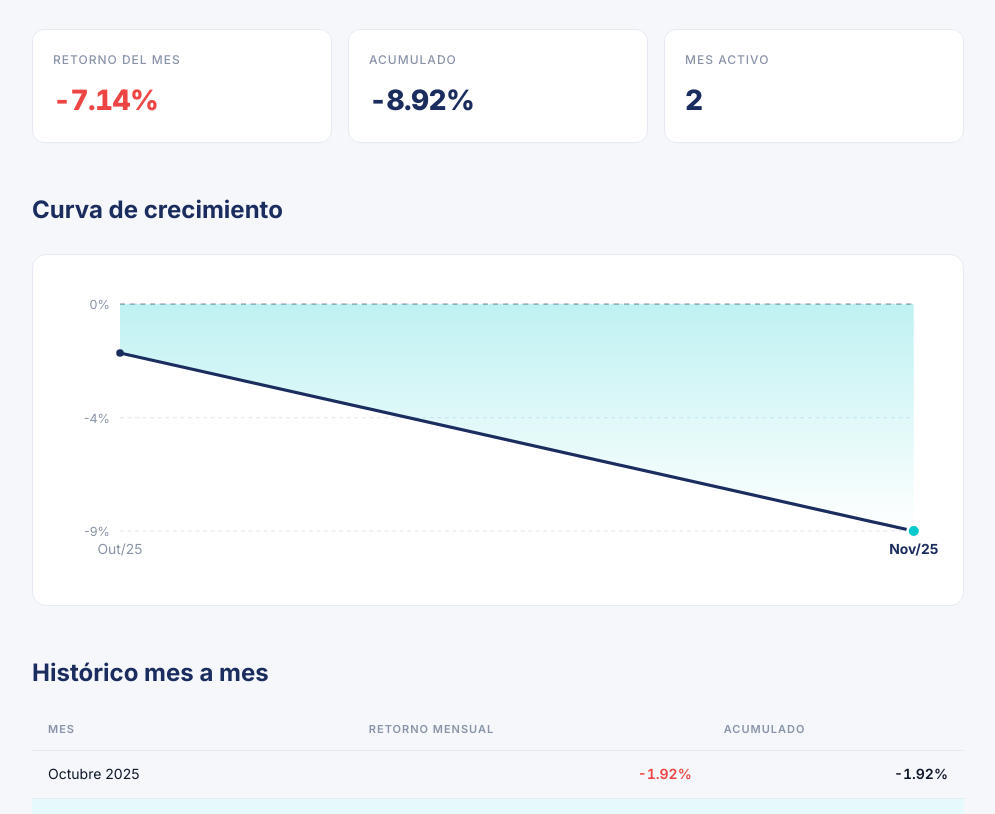
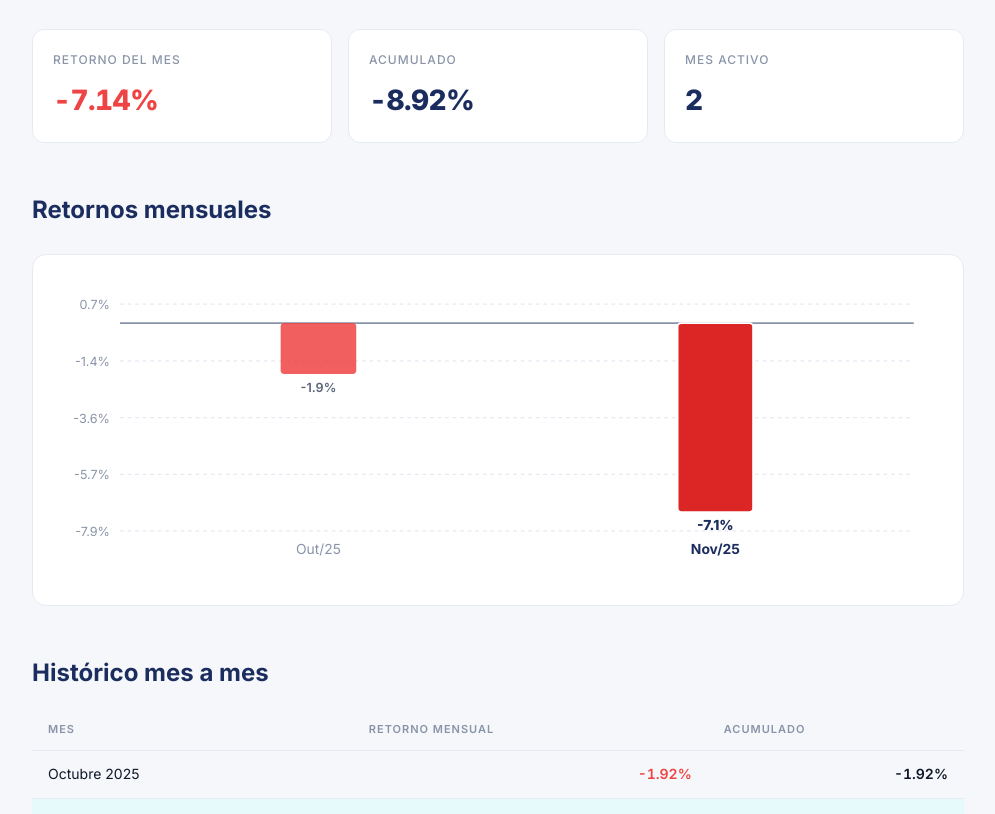
Before and after one commit to SE7E666/ricx-trading, a plain HTML site: page resultados/2025-11.html in a window 1280 px wide. Shown: the part 273-1087 px from the top of the page, without its empty margins (142-1137 px from the left). Drawn offline with Linux system fonts and the light colour scheme.

Commit message:
chore: update resultados/2025-11.html

```diff
--- a/resultados/2025-11.html
+++ b/resultados/2025-11.html
@@ -73,12 +73,16 @@ h2{font-size:24px;font-weight:700;margin:48px 0 16px;color:#1B2D5E}
 .equity-card{background:#fff;border:1px solid #E6EAF2;border-radius:14px;padding:24px;margin:24px 0}
 .equity{width:100%;height:auto;display:block}
 .equity .grid{stroke:#E6EAF2;stroke-width:1;stroke-dasharray:3,3}
-.equity .zero{stroke:#8A94A8;stroke-width:1;stroke-dasharray:4,4}
-.equity .pt{fill:#1B2D5E}
-.equity .pt-hl{fill:#00C8CC;stroke:#fff;stroke-width:2}
+.equity .zero{stroke:#8A94A8;stroke-width:1.5}
+.equity .bar-pos{fill:#10B981;opacity:.85}
+.equity .bar-neg{fill:#EF4444;opacity:.85}
+.equity .bar-hl-pos{fill:#059669;stroke:#fff;stroke-width:1.5}
+.equity .bar-hl-neg{fill:#DC2626;stroke:#fff;stroke-width:1.5}
 .equity .tick{font-family:'Inter',sans-serif;font-size:11px;fill:#8A94A8}
 .equity .tick-hl{font-family:'Inter',sans-serif;font-size:11px;fill:#1B2D5E;font-weight:700}
 .equity .ytick{font-family:'Inter',sans-serif;font-size:10px;fill:#8A94A8}
+.equity .vlabel{font-family:'Inter',sans-serif;font-size:10px;fill:#5A6478;font-weight:600}
+.equity .vlabel-hl{font-family:'Inter',sans-serif;font-size:11px;fill:#1B2D5E;font-weight:800}
 .history-table{width:100%;border-collapse:collapse;margin-top:16px;font-size:14px}
 .history-table th,.history-table td{padding:12px 16px;border-bottom:1px solid #E6EAF2;text-align:left}
 .history-table th{font-size:11px;color:#8A94A8;text-transform:uppercase;letter-spacing:1px;font-weight:600}
@@ -137,30 +141,29 @@ footer a:hover{color:#00C8CC}
       <div class="kpi"><span class="kpi-label">Mes activo</span><b class="kpi-value">2</b></div>
     </div>
 
-    <h2>Curva de crecimiento</h2>
+    <h2>Retornos mensuales</h2>
     <div class="equity-card">
       <svg viewBox="0 0 700 240" class="equity" preserveAspectRatio="xMidYMid meet">
-<defs>
-  <linearGradient id="ag" x1="0" y1="0" x2="0" y2="1">
-    <stop offset="0%" stop-color="#00C8CC" stop-opacity=".25"/>
-    <stop offset="100%" stop-color="#00C8CC" stop-opacity="0"/>
-  </linearGradient>
-</defs>
 <line x1="50" y1="20.0" x2="680" y2="20.0" class="grid"/>
-<text x="42" y="24.0" text-anchor="end" class="ytick">0%</text>
+<text x="42" y="24.0" text-anchor="end" class="ytick">0.7%</text>
+<line x1="50" y1="65.0" x2="680" y2="65.0" class="grid"/>
+<text x="42" y="69.0" text-anchor="end" class="ytick">-1.4%</text>
 <line x1="50" y1="110.0" x2="680" y2="110.0" class="grid"/>
-<text x="42" y="114.0" text-anchor="end" class="ytick">-4%</text>
+<text x="42" y="114.0" text-anchor="end" class="ytick">-3.6%</text>
+<line x1="50" y1="155.0" x2="680" y2="155.0" class="grid"/>
+<text x="42" y="159.0" text-anchor="end" class="ytick">-5.7%</text>
 <line x1="50" y1="200.0" x2="680" y2="200.0" class="grid"/>
-<text x="42" y="204.0" text-anchor="end" class="ytick">-9%</text>
+<text x="42" y="204.0" text-anchor="end" class="ytick">-7.9%</text>
 
-<line x1="50" y1="20.0" x2="680" y2="20.0" class="zero"/>
-<path d="M 50.0,58.7 L 680.0,200.0 L 680.0,20.0 L 50.0,20.0 Z" fill="url(#ag)" stroke="none"/>
-<path d="M 50.0,58.7 L 680.0,200.0" fill="none" stroke="#1B2D5E" stroke-width="2.5" stroke-linecap="round" stroke-linejoin="round"/>
-<circle cx="50.0" cy="58.7" r="3" class="pt"/>
-<circle cx="680.0" cy="200.0" r="5" class="pt-hl"/>
+<line x1="50" y1="35.0" x2="680" y2="35.0" class="zero"/>
+<rect x="177.5" y="35.0" width="60.0" height="40.4" rx="3" ry="3" class="bar-neg"/>
+<rect x="492.5" y="35.0" width="60.0" height="150.0" rx="3" ry="3" class="bar-hl-neg"/>
 
-<text x="50.0" y="218" text-anchor="middle" class="tick">Out/25</text>
-<text x="680.0" y="218" text-anchor="middle" class="tick-hl">Nov/25</text>
+<text x="207.5" y="89.4" text-anchor="middle" class="vlabel">-1.9%</text>
+<text x="522.5" y="199.0" text-anchor="middle" class="vlabel-hl">-7.1%</text>
+
+<text x="207.5" y="218" text-anchor="middle" class="tick">Out/25</text>
+<text x="522.5" y="218" text-anchor="middle" class="tick-hl">Nov/25</text>
 
 </svg>
     </div>
```
